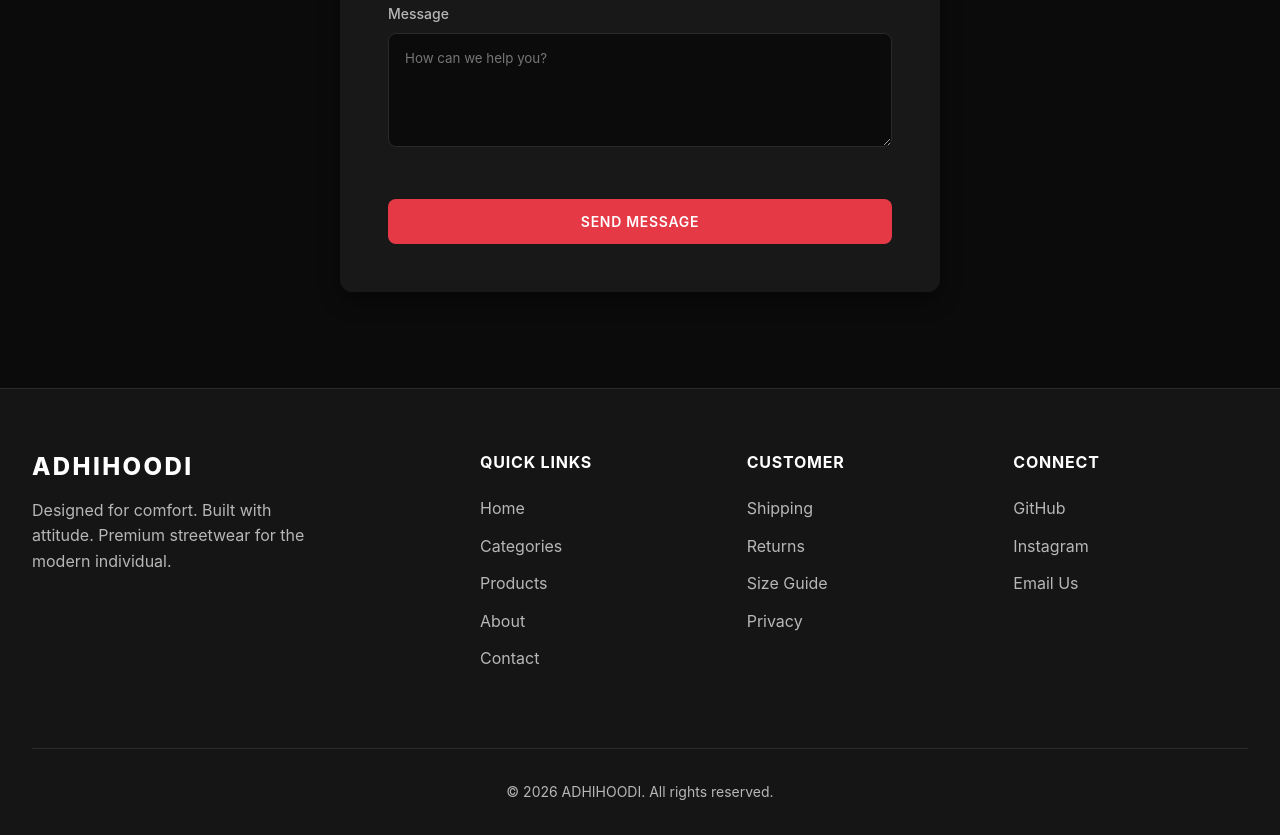
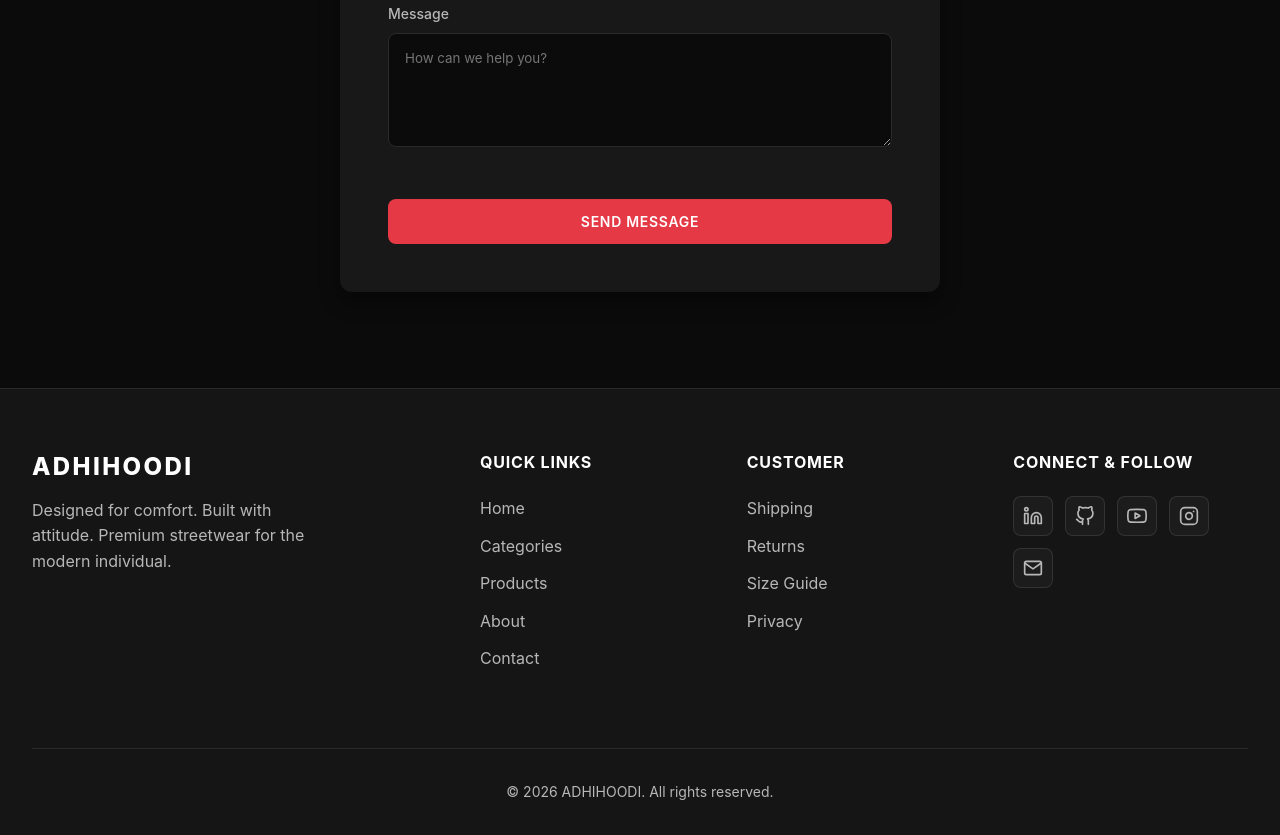
Before and after one commit to AdieshwarReddy/Adhi-Hoodi-Static-E-Commerce-Site-, a plain HTML site: page index.html in a window 1280 px wide. Shown: the part 5908-6743 px from the top of the page. Drawn offline with Linux system fonts and the light colour scheme.

Commit message:
Update footer with SVG social icons and exact links

```diff
--- a/index.html
+++ b/index.html
@@ -204,10 +204,24 @@
                     <a href="#privacy" onclick="event.preventDefault()">Privacy</a>
                 </div>
                 <div class="footer-col">
-                    <h4>Connect</h4>
-                    <a href="https://github.com/yourusername" target="_blank" rel="noopener noreferrer">GitHub</a>
-                    <a href="https://instagram.com/yourusername" target="_blank" rel="noopener noreferrer">Instagram</a>
-                    <a href="mailto:contact@adhihoodi.com">Email Us</a>
+                    <h4>Connect & Follow</h4>
+                    <div class="social-icons">
+                        <a href="https://www.linkedin.com/in/adieshwar-reddy-mogili-3b4b11332/" target="_blank" rel="noopener noreferrer" class="social-icon" aria-label="LinkedIn">
+                            <svg width="20" height="20" viewBox="0 0 24 24" fill="none" stroke="currentColor" stroke-width="2" stroke-linecap="round" stroke-linejoin="round"><path d="M16 8a6 6 0 0 1 6 6v7h-4v-7a2 2 0 0 0-2-2 2 2 0 0 0-2 2v7h-4v-7a6 6 0 0 1 6-6z"></path><rect x="2" y="9" width="4" height="12"></rect><circle cx="4" cy="4" r="2"></circle></svg>
+                        </a>
+                        <a href="https://github.com/AdieshwarReddy/Adhi-Hoodi-Static-E-Commerce-Site-" target="_blank" rel="noopener noreferrer" class="social-icon" aria-label="GitHub">
+                            <svg width="20" height="20" viewBox="0 0 24 24" fill="none" stroke="currentColor" stroke-width="2" stroke-linecap="round" stroke-linejoin="round"><path d="M9 19c-5 1.5-5-2.5-7-3m14 6v-3.87a3.37 3.37 0 0 0-.94-2.61c3.14-.35 6.44-1.54 6.44-7A5.44 5.44 0 0 0 20 4.77 5.07 5.07 0 0 0 19.91 1S18.73.65 16 2.48a13.38 13.38 0 0 0-7 0C6.27.65 5.09 1 5.09 1A5.07 5.07 0 0 0 5 4.77a5.44 5.44 0 0 0-1.5 3.78c0 5.42 3.3 6.61 6.44 7A3.37 3.37 0 0 0 9 18.13V22"></path></svg>
+                        </a>
+                        <a href="https://www.youtube.com/@AdieshwarReddyMogili" target="_blank" rel="noopener noreferrer" class="social-icon" aria-label="YouTube">
+                            <svg width="20" height="20" viewBox="0 0 24 24" fill="none" stroke="currentColor" stroke-width="2" stroke-linecap="round" stroke-linejoin="round"><path d="M22.54 6.42a2.78 2.78 0 0 0-1.94-2C18.88 4 12 4 12 4s-6.88 0-8.6.46a2.78 2.78 0 0 0-1.94 2A29 29 0 0 0 1 11.75a29 29 0 0 0 .46 5.33 2.78 2.78 0 0 0 1.94 2c1.72.46 8.6.46 8.6.46s6.88 0 8.6-.46a2.78 2.78 0 0 0 1.94-2 29 29 0 0 0 .46-5.33 29 29 0 0 0-.46-5.33z"></path><polygon points="9.75 15.02 15.5 11.75 9.75 8.48 9.75 15.02"></polygon></svg>
+                        </a>
+                        <a href="https://www.instagram.com/theconfident_circle?stkn=MWFlbnd5YmprbGhtNw==" target="_blank" rel="noopener noreferrer" class="social-icon" aria-label="Instagram">
+                            <svg width="20" height="20" viewBox="0 0 24 24" fill="none" stroke="currentColor" stroke-width="2" stroke-linecap="round" stroke-linejoin="round"><rect x="2" y="2" width="20" height="20" rx="5" ry="5"></rect><path d="M16 11.37A4 4 0 1 1 12.63 8 4 4 0 0 1 16 11.37z"></path><line x1="17.5" y1="6.5" x2="17.51" y2="6.5"></line></svg>
+                        </a>
+                        <a href="mailto:mogiliadieshwarreddy5919@gmail.com" class="social-icon" aria-label="Email">
+                            <svg width="20" height="20" viewBox="0 0 24 24" fill="none" stroke="currentColor" stroke-width="2" stroke-linecap="round" stroke-linejoin="round"><path d="M4 4h16c1.1 0 2 .9 2 2v12c0 1.1-.9 2-2 2H4c-1.1 0-2-.9-2-2V6c0-1.1.9-2 2-2z"></path><polyline points="22,6 12,13 2,6"></polyline></svg>
+                        </a>
+                    </div>
                 </div>
             </div>
         </div>
--- a/styles.css
+++ b/styles.css
@@ -716,6 +716,34 @@ h1, h2, h3, h4, h5, h6 {
     color: var(--text-primary);
 }
 
+.social-icons {
+    display: flex;
+    gap: 0.75rem;
+    margin-top: 0.5rem;
+    flex-wrap: wrap;
+}
+
+.footer-col a.social-icon {
+    display: flex;
+    align-items: center;
+    justify-content: center;
+    width: 40px;
+    height: 40px;
+    margin-bottom: 0;
+    border: 1px solid rgba(255, 255, 255, 0.1);
+    border-radius: 8px;
+    color: var(--text-secondary);
+    background: rgba(255, 255, 255, 0.03);
+    transition: all 0.3s ease;
+}
+
+.footer-col a.social-icon:hover {
+    background: var(--accent);
+    color: #fff;
+    border-color: var(--accent);
+    transform: translateY(-2px);
+}
+
 .footer-bottom {
     max-width: 1280px;
     margin: 0 auto;
```
